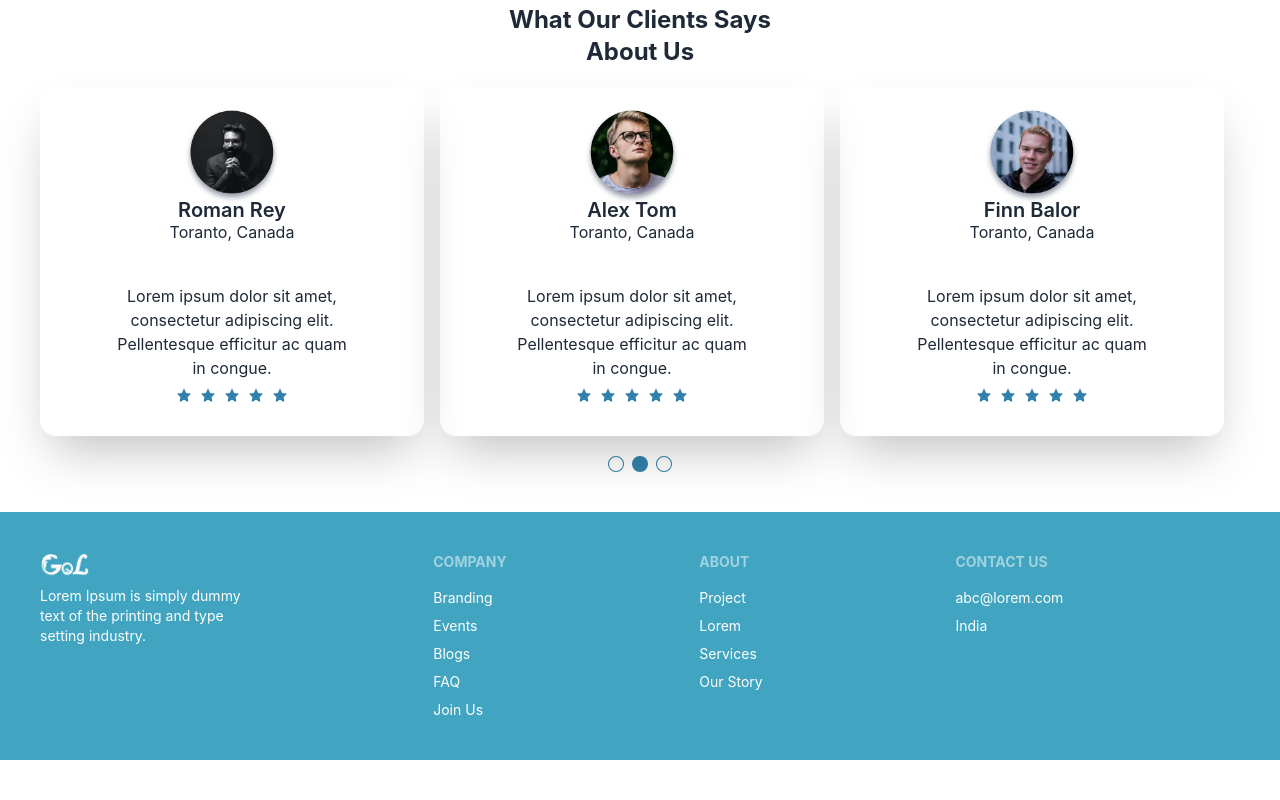
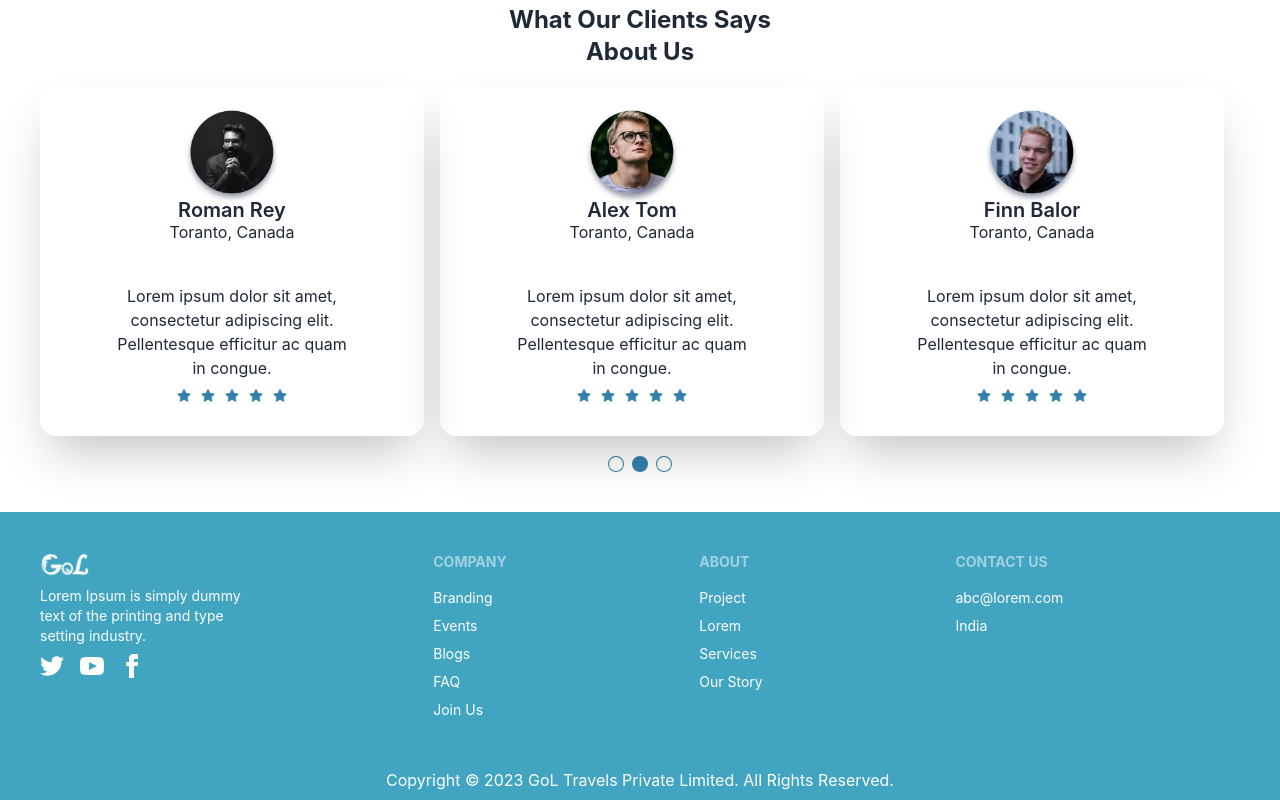
Before and after one commit to rhnchowdhury/Agumentik-Frontend-assignment, a React (Create React App) app: page / in a window 1280 px wide. Shown: the part 891-1691 px from the top of the page. Before the commit the page ends 1651 px from the top, so only its background shows below. Built offline with nearby package versions, Linux system fonts and the light colour scheme.

Commit message:
footer design

```diff
--- a/src/Components/Pages/Footer/Footer.js
+++ b/src/Components/Pages/Footer/Footer.js
@@ -9,6 +9,11 @@
                 <div>
                     <img src={img1} alt="" width='50' height='50' />
                     <p className='text-white'>Lorem Ipsum is simply dummy <br /> text of the printing and type <br />setting industry.</p>
+                    <div className="grid grid-flow-col gap-4">
+                        <Link className='text-white'><svg xmlns="http://www.w3.org/2000/svg" width="24" height="24" viewBox="0 0 24 24" className="fill-current"><path d="M24 4.557c-.883.392-1.832.656-2.828.775 1.017-.609 1.798-1.574 2.165-2.724-.951.564-2.005.974-3.127 1.195-.897-.957-2.178-1.555-3.594-1.555-3.179 0-5.515 2.966-4.797 6.045-4.091-.205-7.719-2.165-10.148-5.144-1.29 2.213-.669 5.108 1.523 6.574-.806-.026-1.566-.247-2.229-.616-.054 2.281 1.581 4.415 3.949 4.89-.693.188-1.452.232-2.224.084.626 1.956 2.444 3.379 4.6 3.419-2.07 1.623-4.678 2.348-7.29 2.04 2.179 1.397 4.768 2.212 7.548 2.212 9.142 0 14.307-7.721 13.995-14.646.962-.695 1.797-1.562 2.457-2.549z"></path></svg></Link>
+                        <Link className='text-white'><svg xmlns="http://www.w3.org/2000/svg" width="24" height="24" viewBox="0 0 24 24" className="fill-current"><path d="M19.615 3.184c-3.604-.246-11.631-.245-15.23 0-3.897.266-4.356 2.62-4.385 8.816.029 6.185.484 8.549 4.385 8.816 3.6.245 11.626.246 15.23 0 3.897-.266 4.356-2.62 4.385-8.816-.029-6.185-.484-8.549-4.385-8.816zm-10.615 12.816v-8l8 3.993-8 4.007z"></path></svg></Link>
+                        <Link className='text-white'><svg xmlns="http://www.w3.org/2000/svg" width="24" height="24" viewBox="0 0 24 24" className="fill-current"><path d="M9 8h-3v4h3v12h5v-12h3.642l.358-4h-4v-1.667c0-.955.192-1.333 1.115-1.333h2.885v-5h-3.808c-3.596 0-5.192 1.583-5.192 4.615v3.385z"></path></svg></Link>
+                    </div>
                 </div>
                 <div>
                     <span className="footer-title text-white">Company</span>
@@ -31,6 +36,9 @@
                     <Link className="text-white">India</Link>
                 </div>
             </footer>
+            <div style={{ background: '#41A5C1' }}>
+                <p className='text-center text-white py-2'>Copyright © 2023 GoL Travels Private Limited. All Rights Reserved.</p>
+            </div>
         </div>
     );
 };
```
